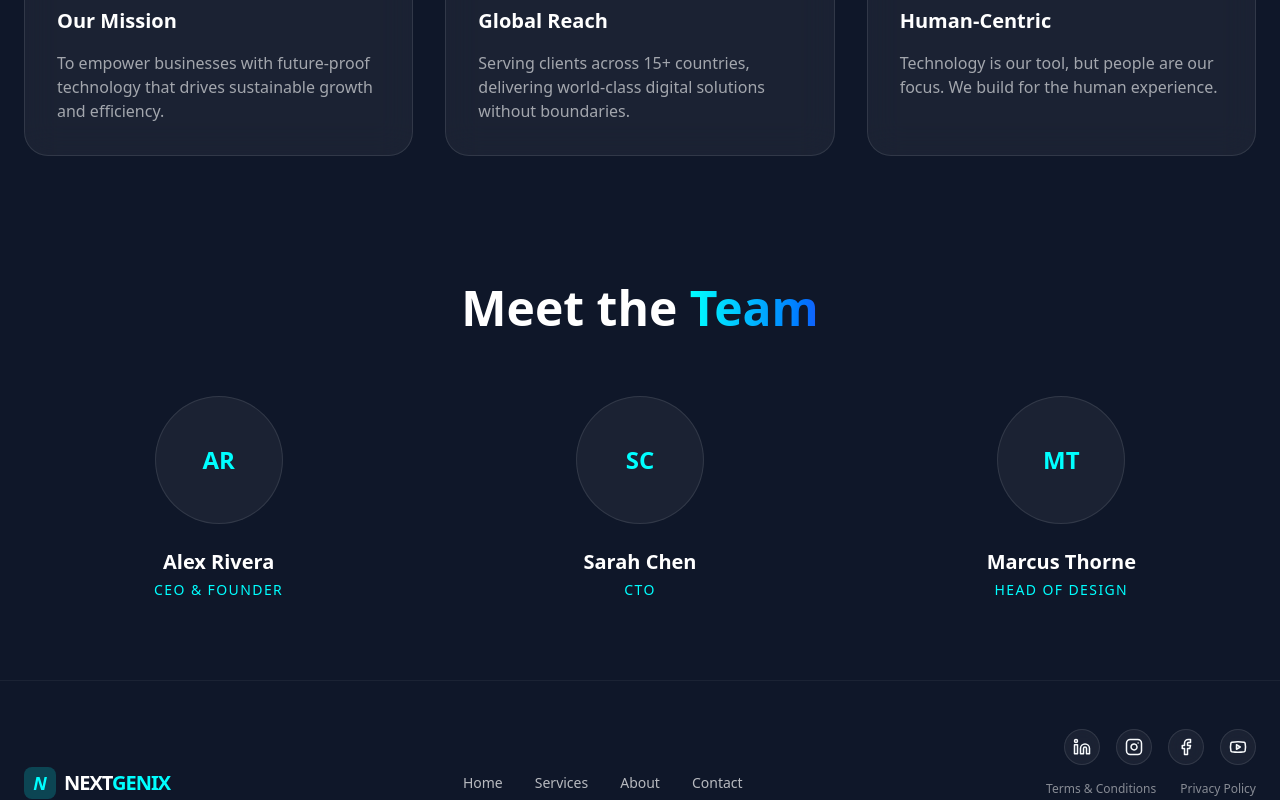
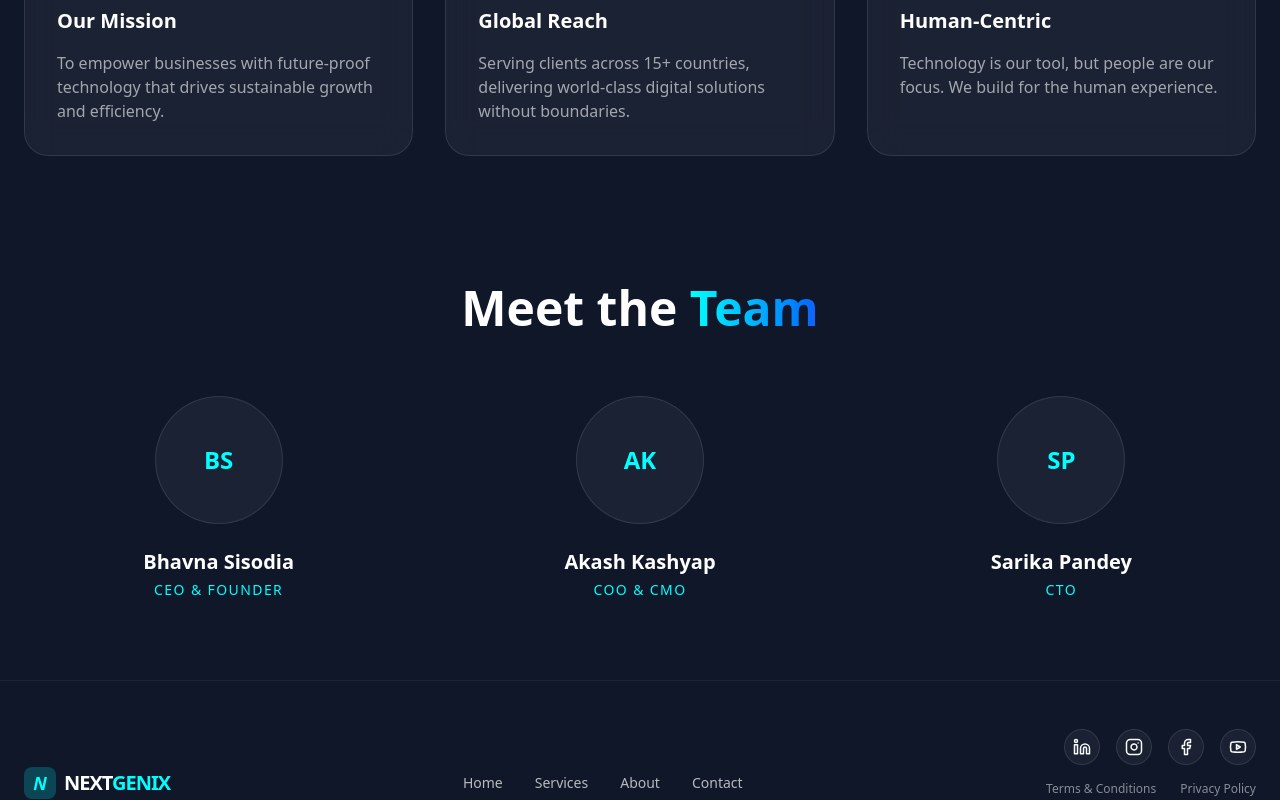
Before and after one commit to bhavnasisodia24-maker/nextgenix, a Next.js app: page /about in a window 1280 px wide. Shown: the part 430-1230 px from the top of the page. Built offline with nearby package versions, Linux system fonts and the light colour scheme.

Commit message:
Add team member Name to AboutPage

```diff
--- a/app/about/page.tsx
+++ b/app/about/page.tsx
@@ -7,9 +7,9 @@ import Card from '@/components/ui/Card';
 
 const AboutPage = () => {
     const team = [
-        { name: 'Alex Rivera', role: 'CEO & Founder', image: 'AR' },
-        { name: 'Sarah Chen', role: 'CTO', image: 'SC' },
-        { name: 'Marcus Thorne', role: 'Head of Design', image: 'MT' },
+        { name: 'Bhavna Sisodia', role: 'CEO & Founder', image: "BS" },
+        { name: 'Akash Kashyap', role: 'COO & CMO', image: 'AK' },
+        { name: 'Sarika Pandey', role: 'CTO', image: 'SP' },
     ];
 
     return (
```
